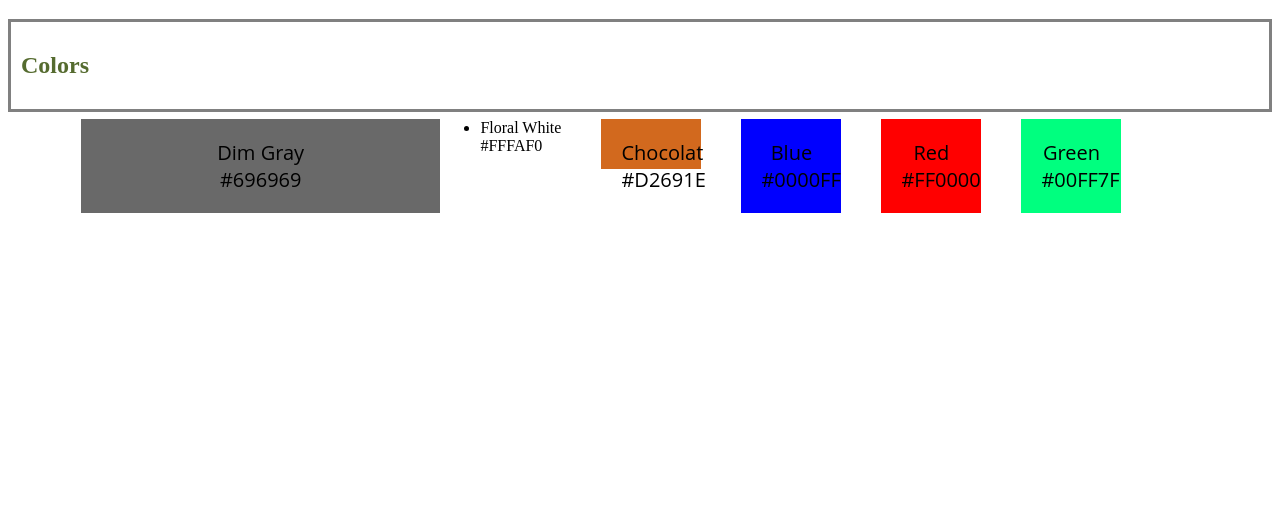
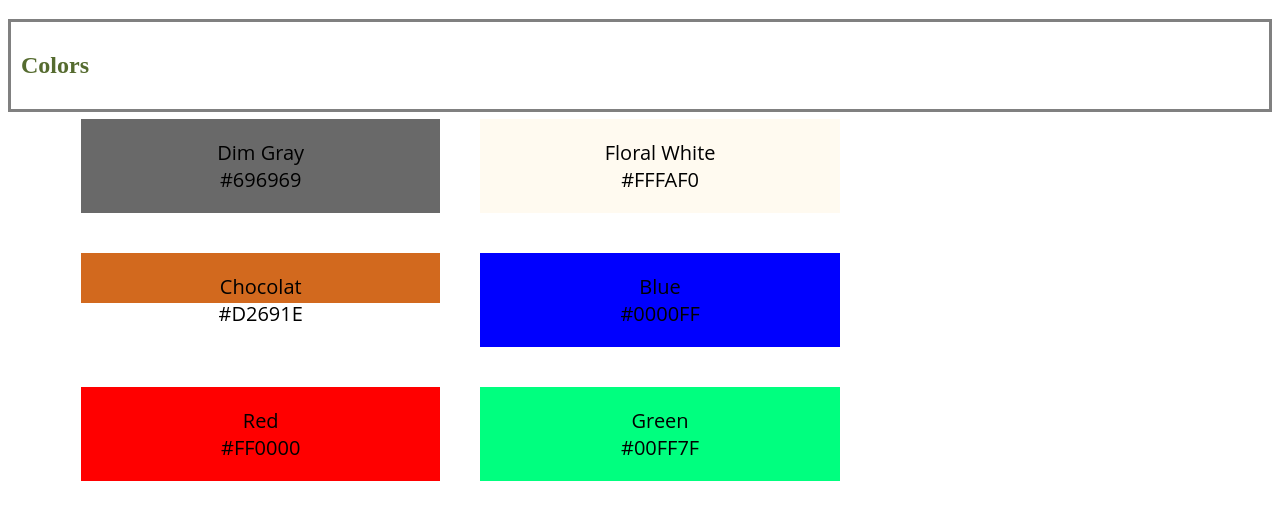
Before and after one commit to FlippingShuff/WebsiteDesignSystem, a plain HTML site: page index.html in a window 1280 px wide. Shown: the part 67-586 px from the top of the page. Drawn offline with Linux system fonts and the light colour scheme.

Commit message:
more changes

```diff
--- a/index.html
+++ b/index.html
@@ -13,12 +13,12 @@
             <h2>Colors</h2>
                 <ul>
                     <li class="gray">Dim Gray<br>#696969</li>
-                    <li class="White">Floral White<br>#FFFAF0</li>
+                    <li class="white">Floral White<br>#FFFAF0</li>
                     <li class="brown">Chocolat<br>#D2691E</li>
                     <li class="blue">Blue<br>#0000FF</li>
                     <li class="red">Red<br>#FF0000</li>
                     <li class="green">Green<br>#00FF7F</li>
-                </ol>
+                </ul>
 
         </div>
 
--- a/styles.css
+++ b/styles.css
@@ -44,7 +44,7 @@ li{
 .red {
     background-color: #FF0000;
     display: inline-block;
-    width: 100px;
+    width: 30%;
     height: auto;
     padding: 20px;
     margin: 20px;
@@ -55,7 +55,7 @@ li{
 .white {
     background-color: #FFFAF0;
     display: inline-block;
-    width: 100px;
+    width: 30%;
     height: auto;
     padding: 20px;
     margin: 20px;
@@ -66,7 +66,7 @@ li{
 .brown {
     background-color: #D2691E;
     display: inline-block;
-    width: 100px;
+    width: 30%;
     height: 50px;
     padding: 20px;
     margin: 20px;
@@ -77,7 +77,7 @@ li{
 .blue {
     background-color: #0000FF;
     display: inline-block;
-    width: 100px;
+    width: 30%;
     height: auto;
     padding: 20px;
     margin: 20px;
@@ -88,7 +88,7 @@ li{
 .green {
     background-color: #00FF7F;
     display: inline-block;
-    width: 100px;
+    width: 30%;
     height: auto;
     padding: 20px;
     margin: 20px;
```
